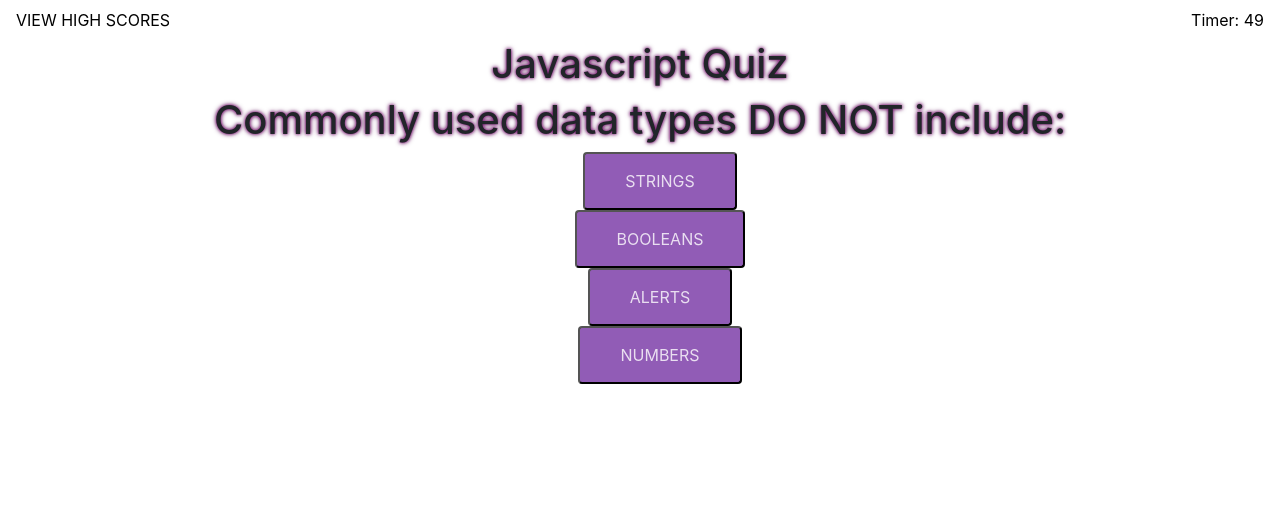
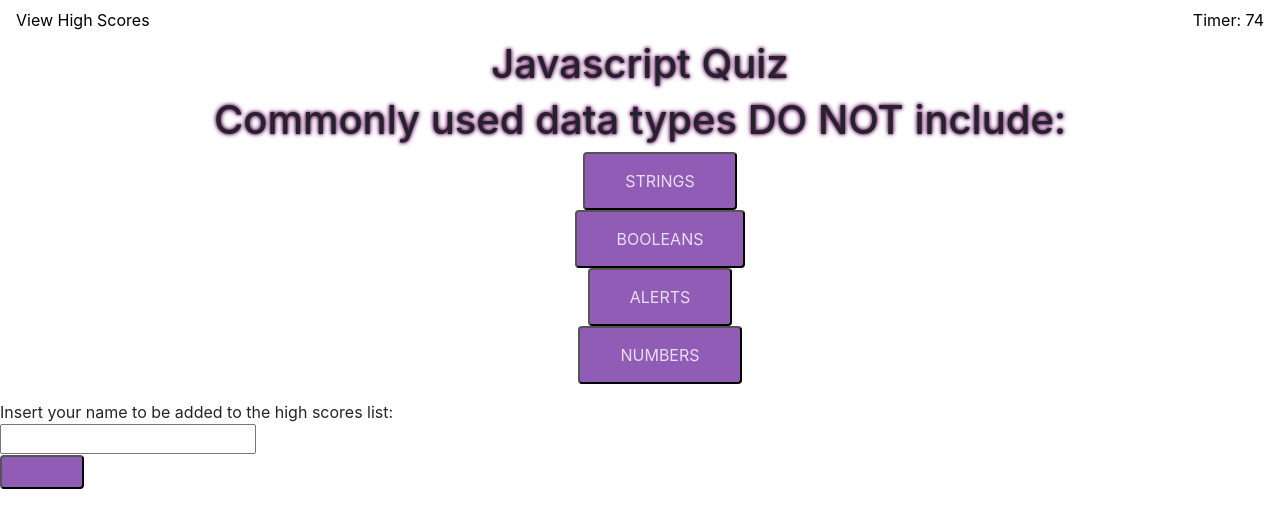
Before and after one commit to RimaOdolski/CodeQuiz, a plain HTML site: page index.html in a window 1280 px wide. Both pictures are taken after a click on the button "START". Drawn offline with nearby package versions, Linux system fonts and the light colour scheme.

Commit message:
add local storage button and script for it

```diff
--- a/index.html
+++ b/index.html
@@ -23,12 +23,12 @@
         <!-- Link to view high scores. -->
         <ul class="navbar-nav mr-auto">
             <li>
-                <a id="score" href="#" style= "color:black"> VIEW HIGH SCORES</a>
+                <a id="score" href="#" style= "color:black">View High Scores</a>
             </li>
         </ul>
         <!-- Timer placement. -->
         <div class="navbar-nav ml-auto">
-            <a id="timer" href="#" style= color:black>TIMER: </a>
+            <a id="timer" href="#" style= color:black>Timer: 75 </a>
         </div>
     </nav>
 
@@ -44,6 +44,12 @@
         </div>
     </div>
     <div id="status"> </div>
+    <div id="input">
+        Insert your name to be added to the high scores list:<br>
+        <input type="text" name="name" id="name"><br>
+        <button type="submit" value="Submit" onclick="addToHighScores();">
+    </div>
+    <div id="highScores"></div>
 
 </body>
 <script src="questions.js"></script>
--- a/script.js
+++ b/script.js
@@ -1,9 +1,10 @@
-var timeLeft = 50;
+var timeLeft = 75;
 var currentQuestion = 0;
 var audio = new Audio(
   "http://soundbible.com/mp3/Audience_Applause-Matthiew11-1206899159.mp3"
 );
 var score = 0;
+console.log(score);
 
 function nextQuestion() {
   // This wipes away the quizMain section when the quiz starts.
@@ -51,15 +52,20 @@ function nextQuestion() {
           console.log("index:" + index);
           console.log("array length:" + questionsLength);
 
-           if (index == questionsLength) {
+           if (index === questionsLength) {
+              timeLeft = 0;
+              score += 10;
+              console.log(score);
               document.getElementById("quizMain").innerHTML = "";
               document.getElementById("score").innerHTML = "High Score: " + score;
-              timeLeft = 0;
+
+
            }
            else {
               var correctAnswer = questionsList.answer;
               if (correctAnswer === selectedAnswer) {
                 score += 10;
+                console.log(score);
                 document.getElementById("score").innerHTML =
                 "High Score: " + score;
                 document.getElementById("status").innerHTML =
@@ -88,7 +94,7 @@ function startTimer() {
     timeLeft -= 1;
     if (timeLeft <= 0) {
       clearInterval(downloadTimer);
-      document.getElementById("timer").innerHTML = "Finished.";
+      document.getElementById("timer").innerHTML = "Quiz finished";
     }
   }, 1000);
 }
@@ -98,3 +104,17 @@ function penalizeTimer() {
   timeLeft -= 10;
   document.getElementById("timer").innerHTML = "Timer: " + timeLeft;
 }
+
+function addToHighScores() {
+    addToHighScores.innerHTML = "";
+    const person = {
+        name: document.getElementById("name").value,
+        number: score,
+    }
+
+    // var nameHighScore = document.getElementById("name").value;
+    window.localStorage.setItem('user', JSON.stringify(person));
+    console.log(window.localStorage.getItem('user'));
+    document.getElementById("highScores").innerHTML = window.localStorage.getItem('user');
+
+}
```
